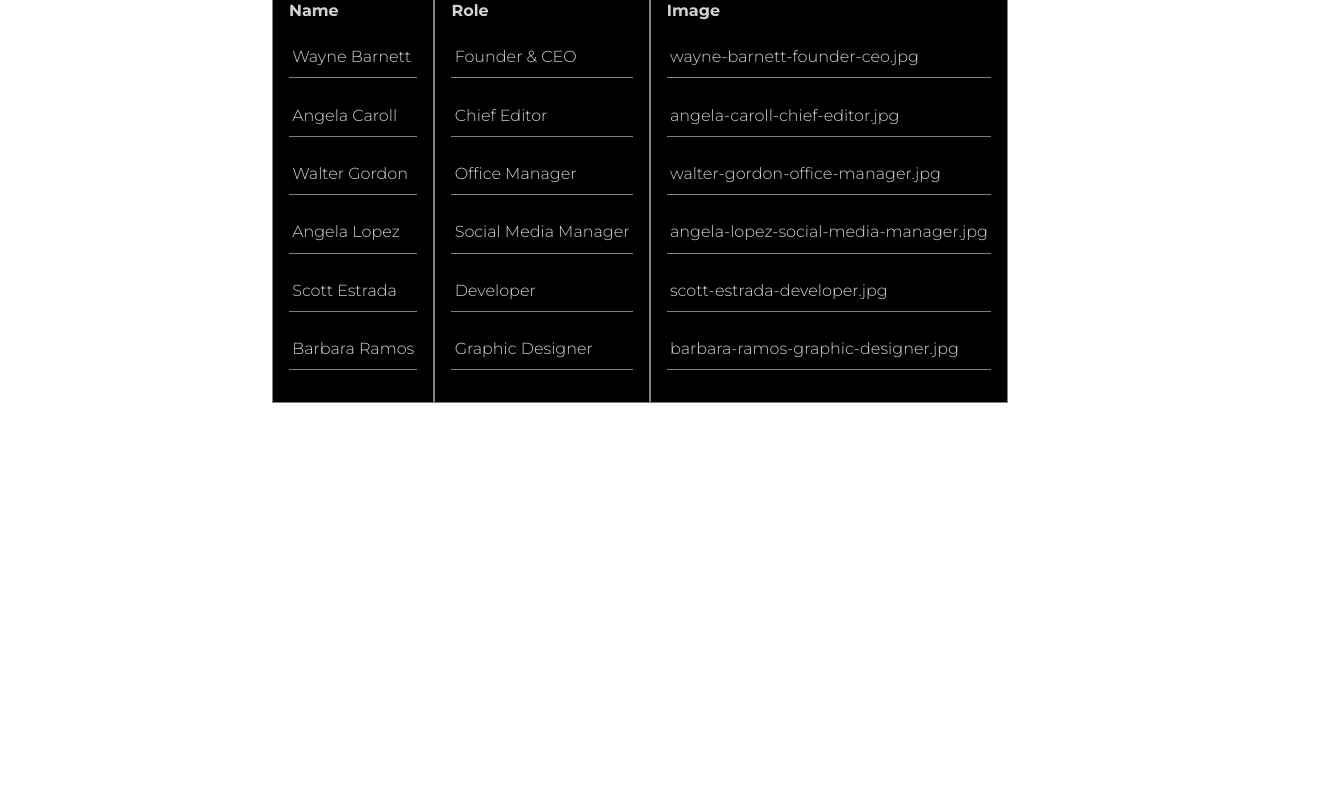
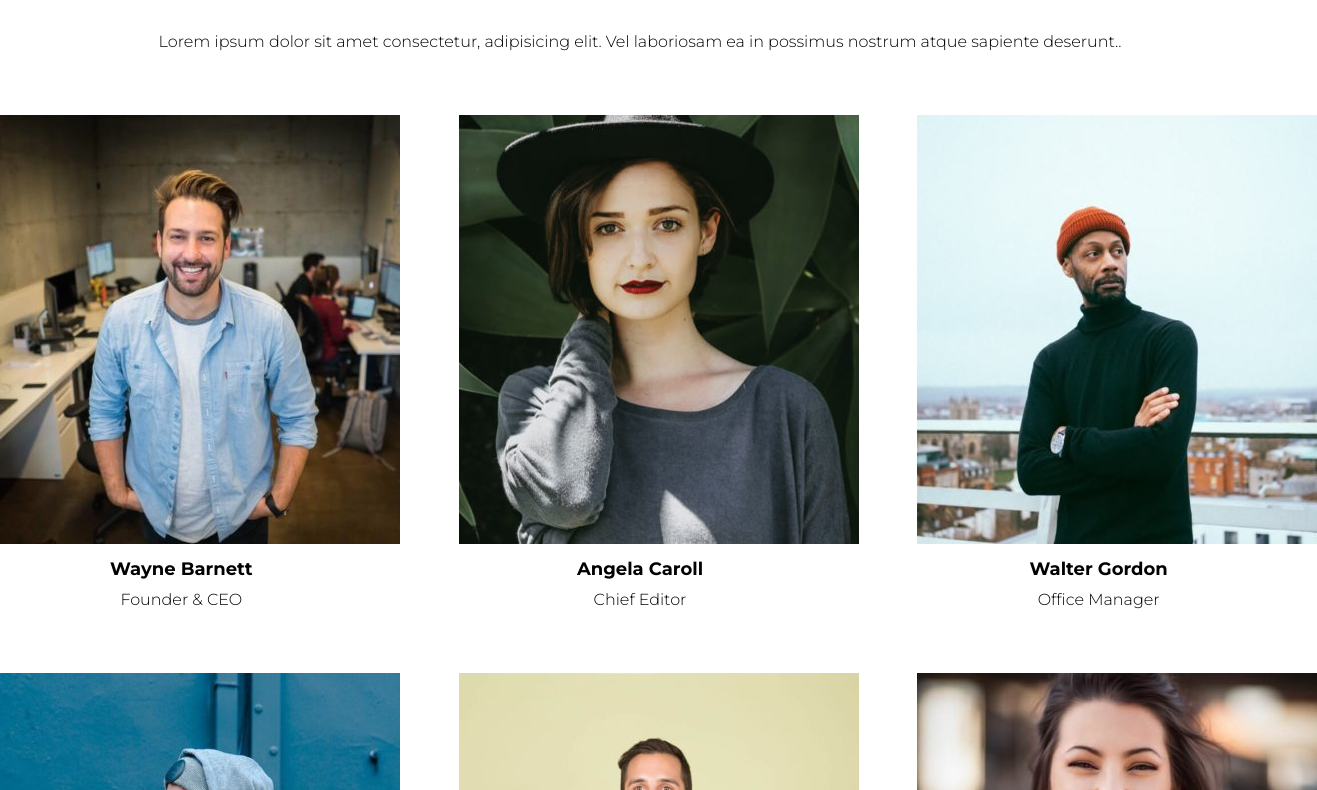
Before and after one commit to GiuliaSetti/js-our-team, a plain HTML site: page index.html in a window 1280 px wide. Shown: the part 103-893 px from the top of the page, 1317 px wide, since content can reach past the window. Before the commit the page ends 800 px from the top, so only its background shows below. Drawn offline with Linux system fonts and the light colour scheme.

Commit message:
all: bonus 1 and 2

```diff
--- a/css/style.css
+++ b/css/style.css
@@ -13,24 +13,32 @@ h1{
     padding: 1rem;
 }
 
-ul{
-    list-style: none;
-    padding: 1rem;
 
-    background-color: black;
-    color: lightgray;
-    border: gray 1px solid;
+
+h1{
+    padding: 3rem;
 }
 
-ul li{
-    margin: 1rem 0;
-    padding: 0.7rem 0.2rem;
-    border-bottom: 1px solid gray;
+.container{
+    max-width: 1300px;
+    margin: 0 auto;
+    text-align: center;
 }
 
 #our_team{
-    max-width: 1200px;
+    padding: 2rem 0;
     display: flex;
-    margin: 1rem auto;
-    justify-content: center;
+    flex-flow: row wrap;
+    justify-content: space-between;
 }
+
+.member_card{
+    width: calc(100% / 3 - 4rem);
+    padding: 2rem 0;
+}
+
+.name{
+    font-weight: bold;
+    padding: 10px;
+    font-size: 18px;
+}
--- a/index.html
+++ b/index.html
@@ -19,24 +19,15 @@
 <body class="debug">
 
     <main>
+        <div class="container">
+            <h1>OUR TEAM</h1>
+            <p>Lorem ipsum dolor sit amet consectetur, adipisicing elit. Vel laboriosam ea in possimus nostrum atque sapiente deserunt..</p>
 
-        <h1>OUR TEAM</h1>
+            <div id="our_team">
 
-        <div id="our_team">
-            <ul id="name">
-                <h4>Name</h4>
-            </ul>
-            <ul id="role">
-                <h4>Role</h4>
-            </ul>
-            <ul id="img">
-                <h4>Image</h4>
-            </ul>
+            </div>
+
         </div>
-
-
-
-
 
     </main>
 
--- a/js/script.js
+++ b/js/script.js
@@ -77,27 +77,32 @@ for (let i = 0; i < teamMembers.length; i++) {
     console.log("Immagine: " + teamMembers[i].img);
 }
 
-// milestone 2
+// bonus 1 e 2
 
 const teamMembersEl = document.getElementById("our_team");
-
-const teamNameEl = document.getElementById("name");
-const teamRoleEl = document.getElementById("role");
-const teamImgEl = document.getElementById("img");
 
 
 
 for (let i = 0; i < teamMembers.length; i++) {
 
-    const name = document.createElement("li");
+    // elemento carta
+    const memberCard = document.createElement("div");
+    memberCard.classList.add("member_card");
+    teamMembersEl.append(memberCard);
+
+    // immagine
+    const img = document.createElement("img");
+    img.src = "img/" + teamMembers[i].img;
+    memberCard.append(img);
+
+    // nome
+    const name = document.createElement("div");
     name.innerHTML = `${teamMembers[i].name}`;
-    teamNameEl.append(name);
+    name.classList.add("name");
+    memberCard.append(name);
 
-    const role = document.createElement("li");
+    // ruolo
+    const role = document.createElement("div");
     role.innerHTML = `${teamMembers[i].role}`;
-    teamRoleEl.append(role);
-
-    const img = document.createElement("li");
-    img.innerText = teamMembers[i].img;
-    teamImgEl.append(img);
+    memberCard.append(role);
 }
```
